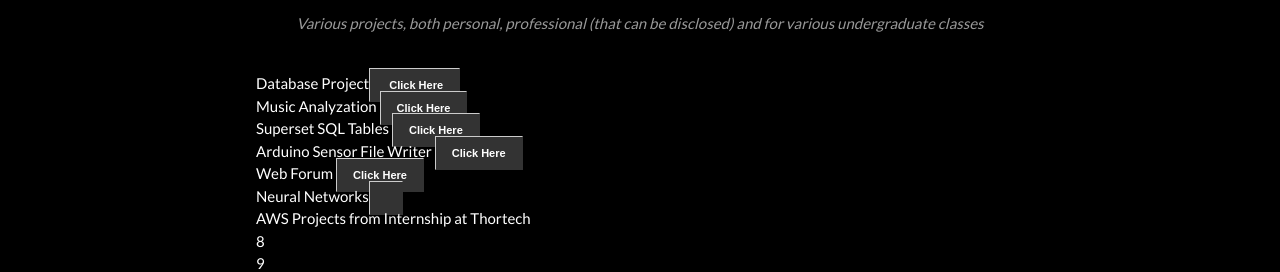
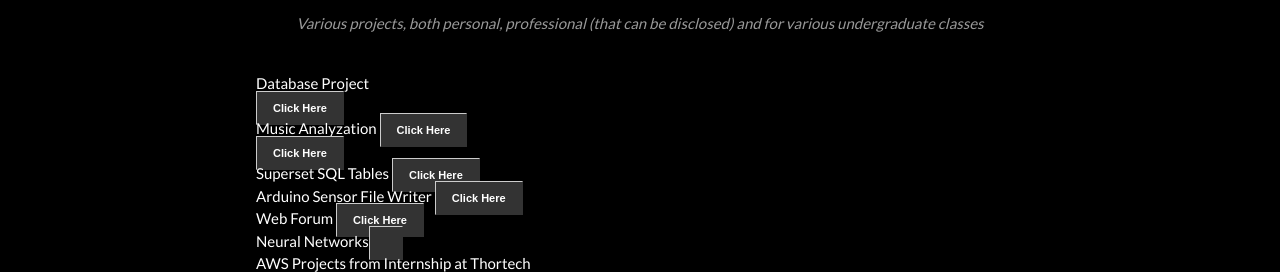
Before and after one commit to ArfanKabir/ArfanKabir.github.io, a plain HTML site: page index.html in a window 1280 px wide. Shown: the part 486-758 px from the top of the page. Drawn offline with nearby package versions, Linux system fonts and the light colour scheme.

Commit message:
Update index.html

```diff
--- a/index.html
+++ b/index.html
@@ -56,8 +56,10 @@ body {font-family: "Lato", sans-serif}
       <h2 class="w3-wide w3-center">PROJECTS</h2>
       <p class="w3-opacity w3-center"><i>Various projects, both personal, professional (that can be disclosed) and for various undergraduate classes</i></p><br>
        <div class="grid-container">
-        <div class="grid-item">Database Project<a href="https://github.com/ArfanKabir/Database-Project" class = "button"> Click Here</a></div>
+        <div class="grid-item">Database Project</div>
+        <div class="grid-item"><a href="https://github.com/ArfanKabir/Database-Project" class = "button"> Click Here</a></div>
         <div class="grid-item">Music Analyzation <a href="https://github.com/ArfanKabir/SongTracker" class = "button"> Click Here</a></div>
+         <div class="grid-item"><a href="https://github.com/ArfanKabir/SongTracker" class = "button"> Click Here</a></div>
         <div class="grid-item">Superset SQL Tables <a href="https://github.com/ArfanKabir/Superset" class = "button"> Click Here</a></div>
         <div class="grid-item">Arduino Sensor File Writer <a href="https://github.com/ArfanKabir/Arduino-File-Writer" class = "button"> Click Here</a></div>
         <div class="grid-item">Web Forum <a href="https://home.manhattan.edu/~akabir01/FinalProjectv2/home.php" class = "button"> Click Here</a></div>
```
